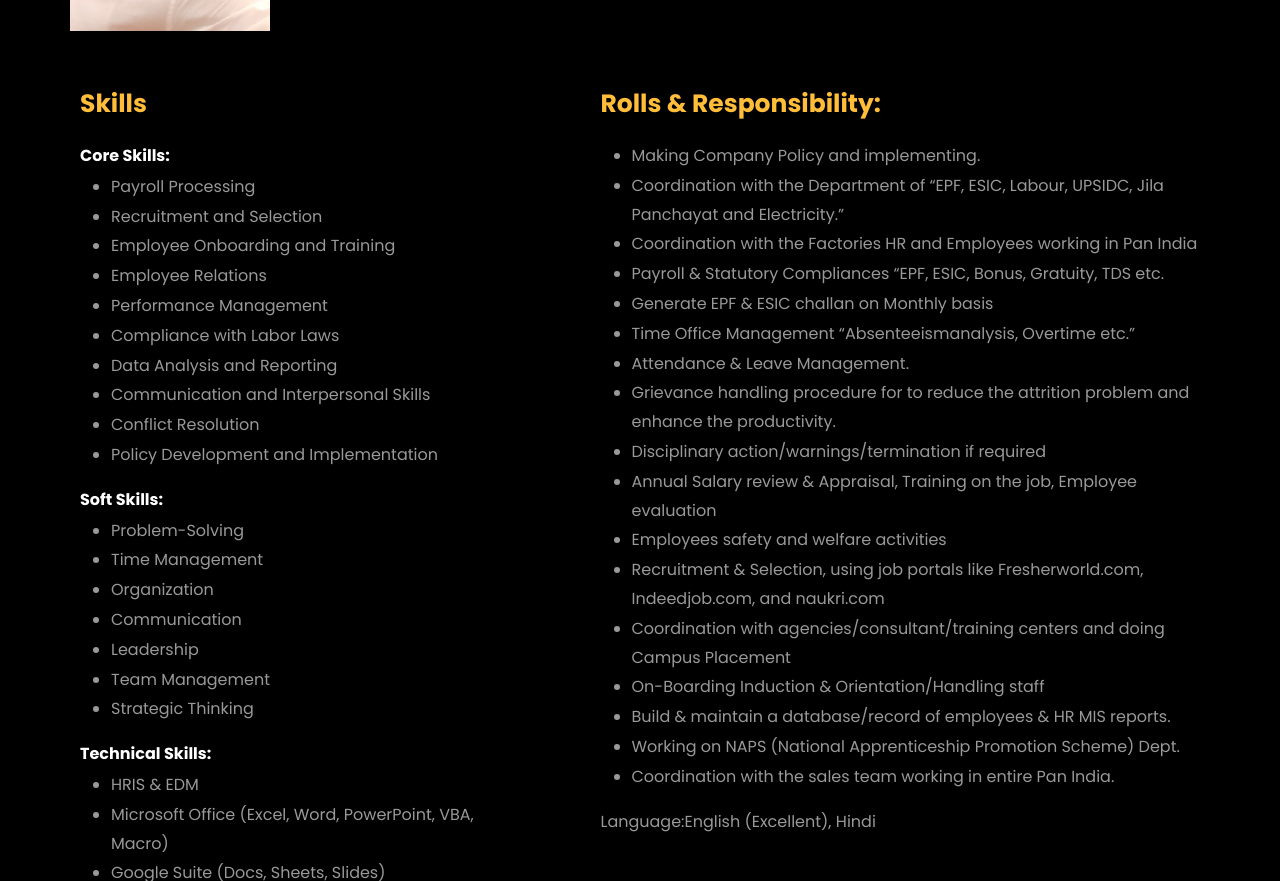
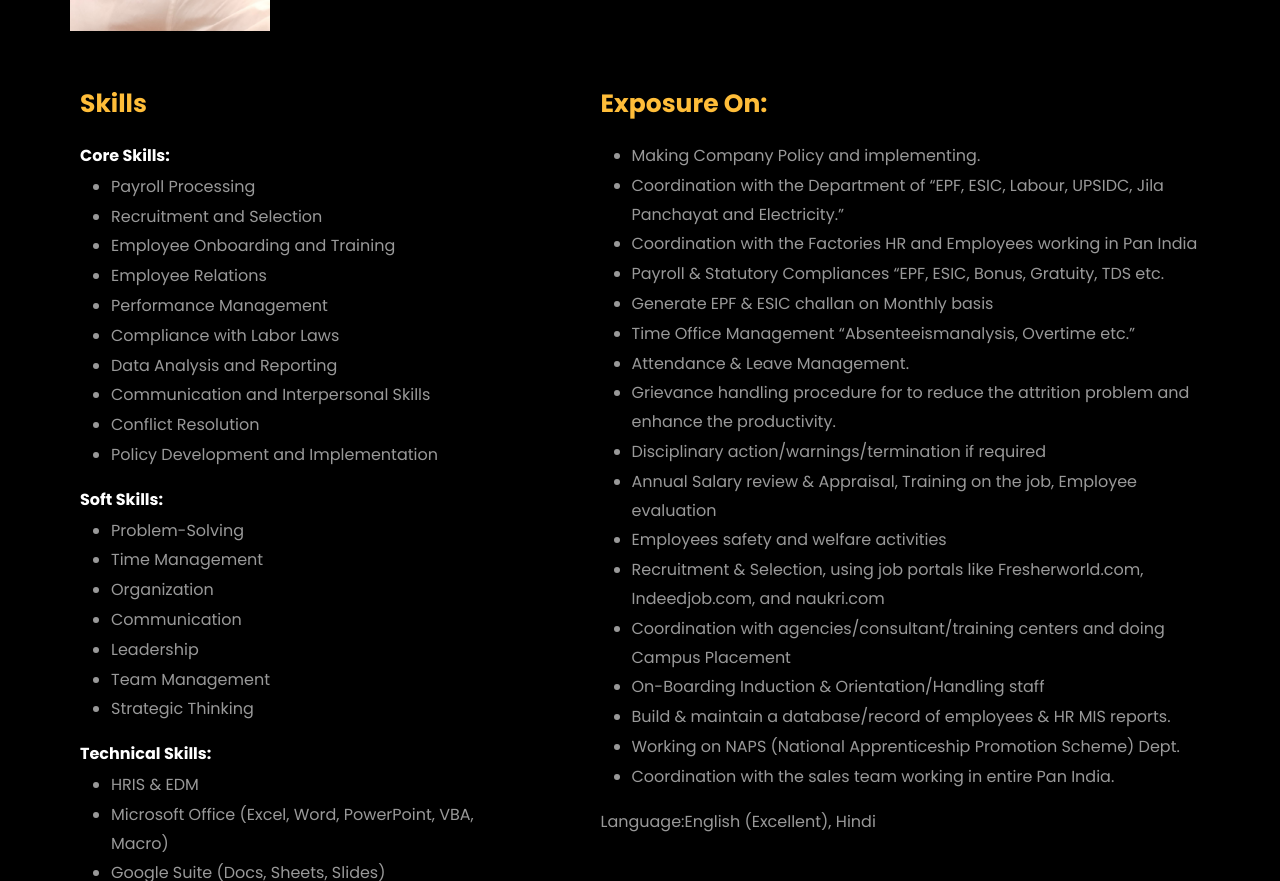
Before and after one commit to Raj180889/MyPorfolio, a plain HTML site: page index.html in a window 1280 px wide. Shown: the part 969-1850 px from the top of the page. Drawn offline with Linux system fonts and the light colour scheme; files whose address does not match are found by name.

Commit message:
Update index.html

```diff
--- a/index.html
+++ b/index.html
@@ -513,7 +513,7 @@
                     "
                     id="main-skills"
                   >
-                    Rolls & Responsibility:
+                    Exposure On:
                   </p>
 
 				  <ul>
```
